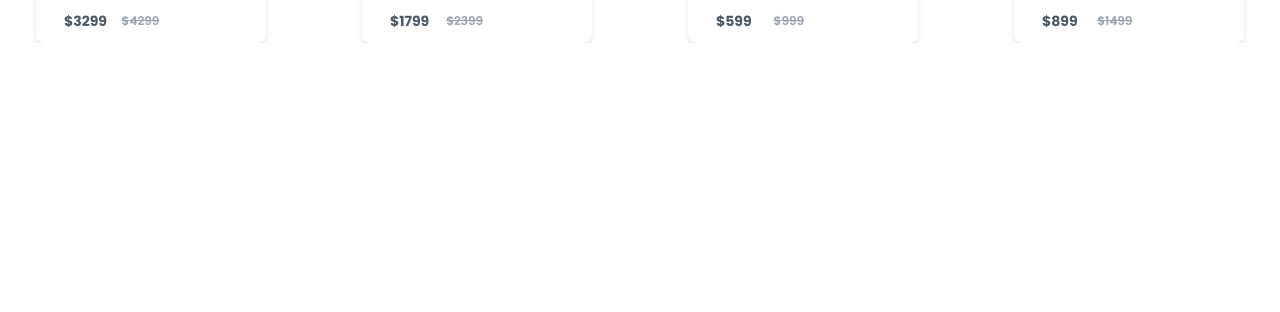
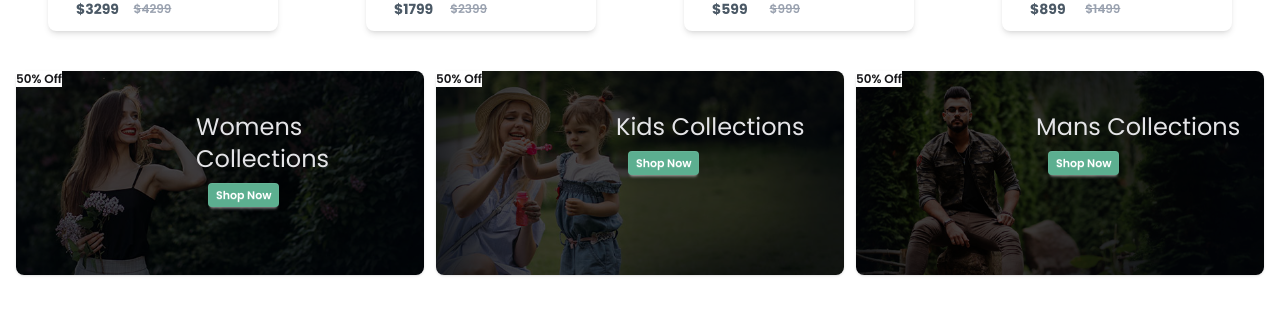
Before and after one commit to Marufsheikh404/Ecommerce-site, a React (Vite) app: page / in a window 1280 px wide. Shown: the part 2985-3297 px from the top of the page. Before the commit the page ends 3028 px from the top, so only its background shows below. Built offline with nearby package versions, Linux system fonts and the light colour scheme.

Commit message:
new section is done

```diff
--- a/src/Pages/Home/Home.jsx
+++ b/src/Pages/Home/Home.jsx
@@ -4,6 +4,7 @@ import HomoCategory from './HomeComponents/HomoCategory';
 import PopularProduct from './HomeComponents/PopularProduct';
 import LastestExclusive from './HomeComponents/LastestExclusive';
 import TopProducts from './HomeComponents/TopProducts';
+import Collaction from './HomeComponents/Collaction';
 
 
 const Home = () => {
@@ -14,6 +15,7 @@ const Home = () => {
             <PopularProduct></PopularProduct>
             <LastestExclusive></LastestExclusive>
             <TopProducts></TopProducts>
+            <Collaction></Collaction>
         </div>
     );
 };
--- /dev/null
+++ b/src/Pages/Home/HomeComponents/Collaction.jsx
@@ -0,0 +1,62 @@
+import React from 'react';
+import img1 from '../../../assets/image/12.jpg'
+import img2 from '../../../assets/image/13.jpg'
+import img3 from '../../../assets/image/14.jpg'
+import { Link } from 'react-router';
+
+const Collaction = () => {
+    return (
+        <div className='container mx-auto px-4 my-10 flex flex-col lg:flex-row  items-stretch gap-3'>
+            <div className="card flex-1 bg-base-100 image-full w-96 shadow-sm relative">
+                <figure>
+                    <img
+                        src={img1}
+                        alt="Shoes" />
+                </figure>
+                <div className="card-body relative">
+                    <div className='absolute left-45 top-10'>
+                        <h2 className="text-2xl">Womens Collections</h2>
+                        <div className="card-actions">
+                            <Link to={'category'}> <button className="btn btn-xs text-white mt-2 ml-3 bg-[#5CAF90] border-none hover:bg-[#367f65] transition-all duration-300">Shop Now</button></Link>
+                        </div>
+                    </div>
+                </div>
+                <p className='absolute top-0 left-0 bg-white text-xs font-semibold'>50% Off</p>
+            </div>
+
+            <div className="card flex-1 bg-base-100 image-full w-96 shadow-sm relative">
+                <figure>
+                    <img
+                        src={img2}
+                        alt="Shoes" />
+                </figure>
+                <div className="card-body relative">
+                    <div className='absolute left-45 top-10'>
+                        <h2 className="text-2xl">Kids Collections</h2>
+                        <div className="card-actions">
+                            <Link to={'category'}> <button className="btn btn-xs text-white mt-2 ml-3 bg-[#5CAF90] border-none hover:bg-[#367f65] transition-all duration-300">Shop Now</button></Link>                        </div>
+                    </div>
+                </div>
+                <p className='absolute top-0 left-0 bg-white text-xs font-semibold'>50% Off</p>
+            </div>
+
+            <div className="card flex-1 bg-base-100 image-full w-96 shadow-sm relative">
+                <figure>
+                    <img
+                        src={img3}
+                        alt="Shoes" />
+                </figure>
+                <div className="card-body relative">
+                    <div className='absolute left-45 top-10'>
+                        <h2 className="text-2xl">Mans Collections</h2>
+                        <div className="card-actions">
+                            <Link to={'category'}> <button className="btn btn-xs text-white mt-2 ml-3 bg-[#5CAF90] border-none hover:bg-[#367f65] transition-all duration-300">Shop Now</button></Link>                        </div>
+                    </div>
+                </div>
+                <p className='absolute top-0 left-0 bg-white text-xs font-semibold'>50% Off</p>
+            </div>
+        </div>
+    );
+};
+
+export default Collaction;
--- a/src/Pages/Home/HomeComponents/TopProducts.jsx
+++ b/src/Pages/Home/HomeComponents/TopProducts.jsx
@@ -4,10 +4,11 @@ import useData from '../../../Hooks/useData';
 import ProductCard from '../../../Components/SharedComponents/ProductCard';
 
 const TopProducts = () => {
-    const {products} = useData();
+    const { products } = useData();
     return (
         <>
             <div className='container mx-auto px-4 my-3'>
+                <div>
                     <SectionTitle title={'New'} colorTitle={'Arrivals'} des={'Shop online for new arrivals and get free shipping!'}></SectionTitle>
                 </div>
 
@@ -15,8 +16,9 @@ const TopProducts = () => {
                     {
                         products
                             .slice(-8)
-                    .map(p=> <ProductCard key={p?.id} products ={p}></ProductCard>)
+                            .map(p => <ProductCard key={p?.id} products={p}></ProductCard>)
                     }
+                </div>
             </div>
         </>
     );
```
Lines whose indentation alone changed are shown as unchanged.
